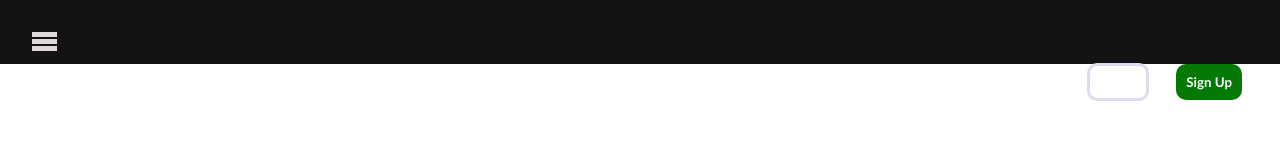
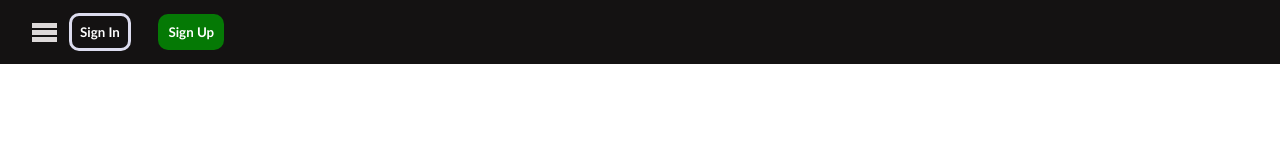
Before and after one commit to abhik7872/Career-Guidance-Website, a plain HTML site: page Landing Page/index.html in a window 1280 px wide. Drawn offline with Linux system fonts and the light colour scheme.

Commit message:
Final commit for navbar

```diff
--- a/Landing Page/style.css
+++ b/Landing Page/style.css
@@ -111,6 +111,9 @@ nav {
     body {
         overflow-x: hidden;
     }
+    nav {
+        display: flex;
+    }
     .nav-links {
         position: absolute;
         left: 0px;
```
